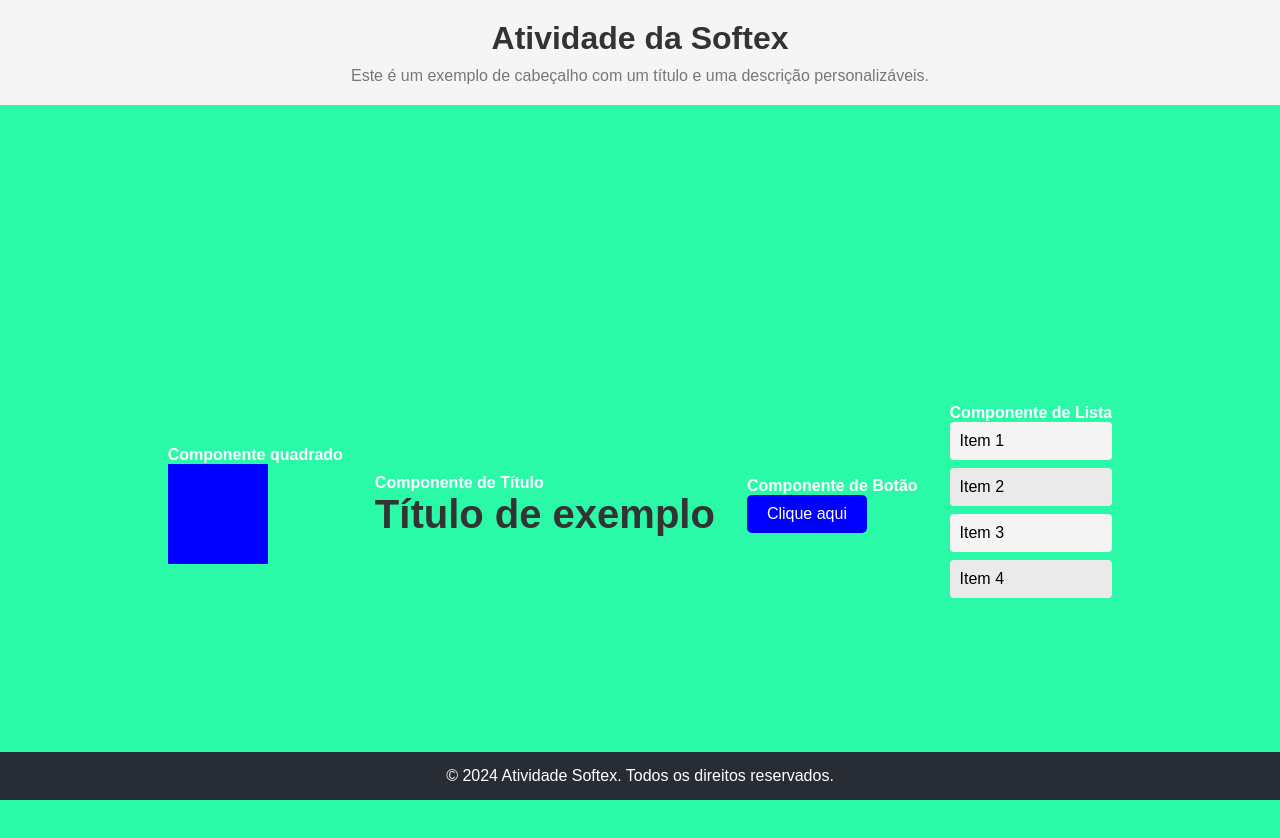
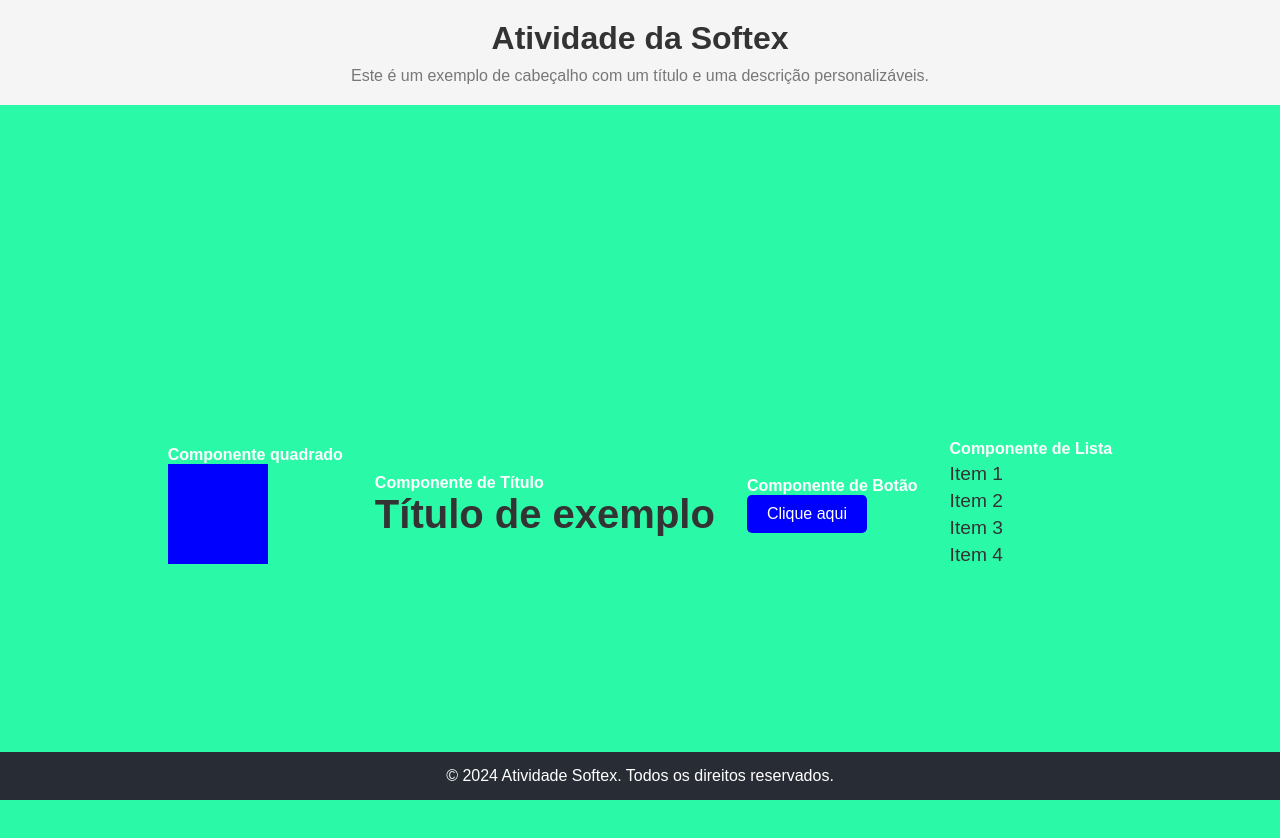
Before and after one commit to r-vilemen/softex-atividades, a Next.js app: page / in a window 1280 px wide. Shown: the top 838 px of the page. Built offline with nearby package versions, Linux system fonts and the light colour scheme.

Commit message:
Refatorar estilos do componente ListaItens

```diff
--- a/src/components/ListaItens/index.tsx
+++ b/src/components/ListaItens/index.tsx
@@ -1,8 +1,8 @@
+import React from "react";
 import {
-  EstiloItem,
-  EstiloLista,
+  ListaEstilizada,
+  ItemEstilizado,
 } from "@/ui/styles/Components/ListaItens/styles";
-import React from "react";
 
 interface ListaItensProps {
   itens: string[];
@@ -10,11 +10,11 @@ interface ListaItensProps {
 
 const ListaItens: React.FC<ListaItensProps> = ({ itens }) => {
   return (
-    <EstiloLista>
+    <ListaEstilizada>
       {itens.map((item, index) => (
-        <EstiloItem key={index}>{item}</EstiloItem>
+        <ItemEstilizado key={index}>{item}</ItemEstilizado>
       ))}
-    </EstiloLista>
+    </ListaEstilizada>
   );
 };
 
--- a/src/ui/styles/Components/ListaItens/styles.ts
+++ b/src/ui/styles/Components/ListaItens/styles.ts
@@ -1,20 +1,12 @@
 import styled from "styled-components";
 
-export const EstiloLista = styled.ul`
+export const ListaEstilizada = styled.ul`
+  padding: 0;
   list-style-type: none;
-  padding: 0;
-  margin: 0;
 `;
 
-export const EstiloItem = styled.li`
-  padding: 10px;
-  background-color: #f4f4f4;
-  margin-bottom: 8px;
-  border-radius: 4px;
-  font-size: 1rem;
-  color: black;
-
-  &:nth-child(even) {
-    background-color: #eaeaea;
-  }
+export const ItemEstilizado = styled.li`
+  font-size: 1.2rem;
+  margin: 5px 0;
+  color: #333;
 `;
```
